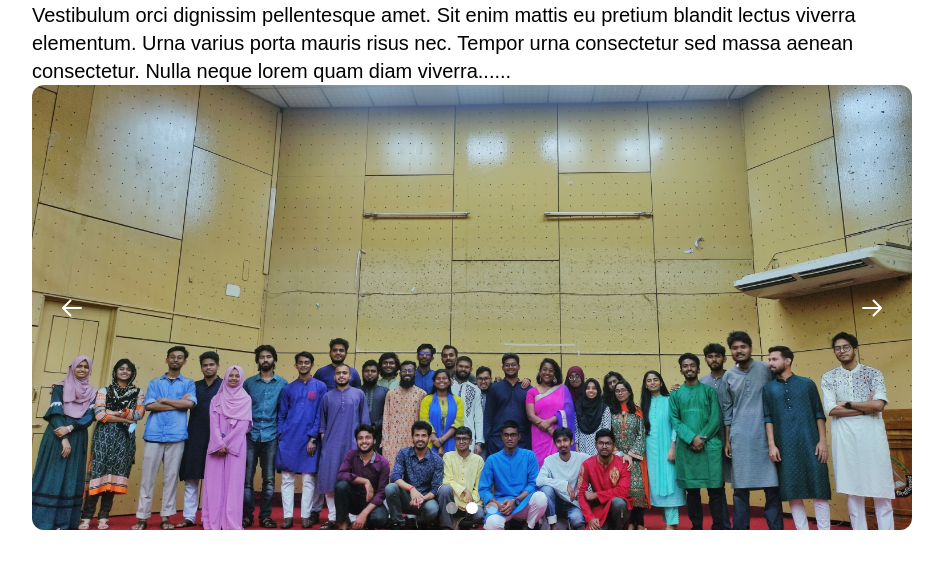
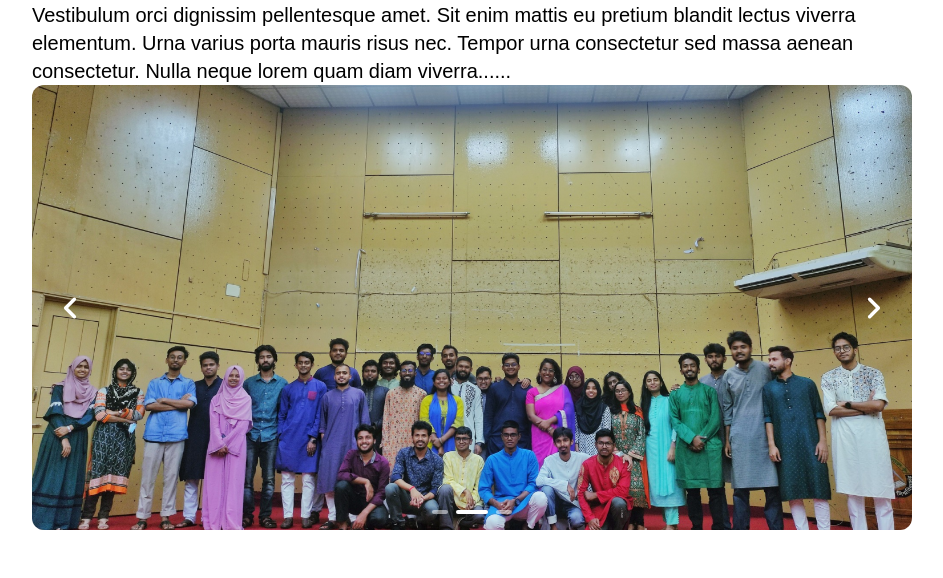
Before and after one commit to almustansir/green_eco_society, a Next.js app: page / in a window 1280 px wide. Shown: the part 1157-1735 px from the top of the page, without its empty margins (168-1111 px from the left). Built offline with nearby package versions, Linux system fonts and the light colour scheme.

Commit message:
Updated image Carousel.

```diff
--- a/src/Components/ImageCarousel.tsx
+++ b/src/Components/ImageCarousel.tsx
@@ -1,58 +1,23 @@
 import React from "react";
-import { Carousel, IconButton } from "@material-tailwind/react";
+import { Carousel } from "@material-tailwind/react";
 
 const ImageCarousel = () => {
   return (
     <Carousel
       autoplay
       className="rounded-xl"
-      prevArrow={({ handlePrev }) => (
-        <IconButton
-          variant="text"
-          color="white"
-          size="lg"
-          onClick={handlePrev}
-          className="!absolute top-2/4 left-4 -translate-y-2/4"
-        >
-          <svg
-            xmlns="http://www.w3.org/2000/svg"
-            fill="none"
-            viewBox="0 0 24 24"
-            strokeWidth={2}
-            stroke="currentColor"
-            className="h-6 w-6"
-          >
-            <path
-              strokeLinecap="round"
-              strokeLinejoin="round"
-              d="M10.5 19.5L3 12m0 0l7.5-7.5M3 12h18"
+      navigation={({ setActiveIndex, activeIndex, length }) => (
+        <div className="absolute bottom-4 left-2/4 z-50 flex -translate-x-2/4 gap-2">
+          {new Array(length).fill("").map((_, i) => (
+            <span
+              key={i}
+              className={`block h-1 cursor-pointer rounded-2xl transition-all content-[''] ${
+                activeIndex === i ? "w-8 bg-white" : "w-4 bg-white/50"
+              }`}
+              onClick={() => setActiveIndex(i)}
             />
-          </svg>
-        </IconButton>
-      )}
-      nextArrow={({ handleNext }) => (
-        <IconButton
-          variant="text"
-          color="white"
-          size="lg"
-          onClick={handleNext}
-          className="!absolute top-2/4 !right-4 -translate-y-2/4"
-        >
-          <svg
-            xmlns="http://www.w3.org/2000/svg"
-            fill="none"
-            viewBox="0 0 24 24"
-            strokeWidth={2}
-            stroke="currentColor"
-            className="h-6 w-6"
-          >
-            <path
-              strokeLinecap="round"
-              strokeLinejoin="round"
-              d="M13.5 4.5L21 12m0 0l-7.5 7.5M21 12H3"
-            />
-          </svg>
-        </IconButton>
+          ))}
+        </div>
       )}
     >
       <img
```
